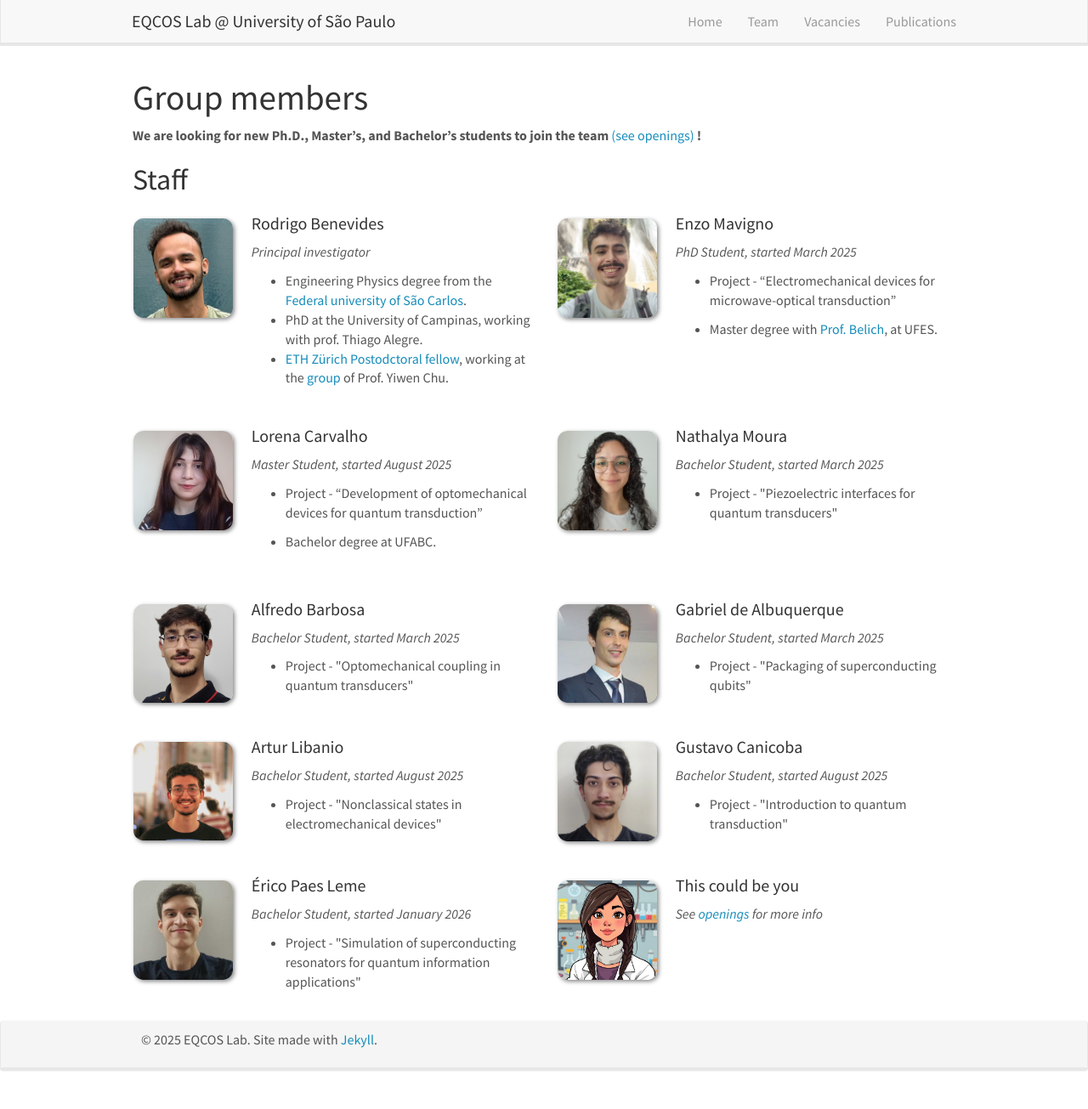
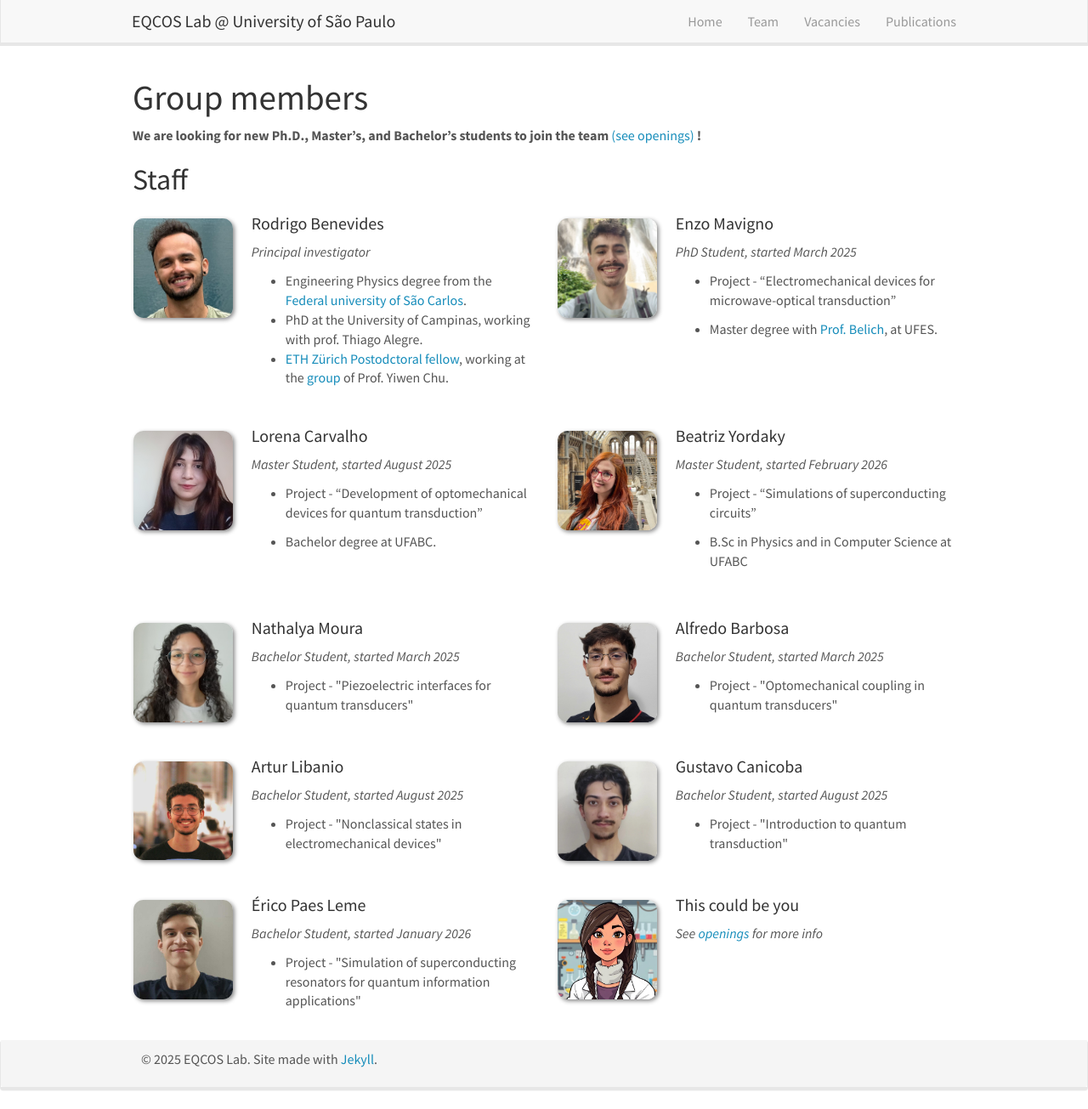
Before and after one commit to rsilvabenevides/eqcos.org, a Jekyll site: the page built from _pages/team.md, in a window 1280 px wide and 1305 px high. Shown: the whole window at 85% size. Built offline with Jekyll 4.4.1, drawn with Linux system fonts in a browser that asks for light colours; nearby versions of some CDN libraries.

Commit message:
Including Beatriz, removing Gabriel

```diff
--- a/_data/team_members.yml
+++ b/_data/team_members.yml
@@ -25,6 +25,13 @@
   # number_educ: 2
   # education2: BSc Jilin University
 
+- name: Beatriz Yordaky
+  photo: Foto_Beatriz.jpg
+  info: Master Student, started February 2026
+  number_educ: 2
+  education1: Project - "Simulations of superconducting circuits"
+  education2: B.Sc in Physics and in Computer Science at UFABC
+
 - name: Nathalya Moura
   photo: Foto_Moura.jpg
   info: Bachelor Student, started March 2025
@@ -48,16 +55,16 @@
   # # number_educ: 2
   # education2: BSc Jilin University
 
-- name: Gabriel de Albuquerque
-  photo: Foto_Albuquerque.jpg
-  info: Bachelor Student, started March 2025
-  number_educ: 1
-  education1: Project - "Packaging of superconducting qubits"
-  # number_educ: 1
-  # email: xx
-  # education1: Master degree with <a href="https://scholar.google.com/citations?user=3pCV7EYAAAAJ&hl=pt-BR">Prof. Belich</a>, at UFES.
-  # # number_educ: 2
-  # education2: BSc Jilin University
+# - name: Gabriel de Albuquerque
+#   photo: Foto_Albuquerque.jpg
+#   info: Bachelor Student, started March 2025
+#   number_educ: 1
+#   education1: Project - "Packaging of superconducting qubits"
+#   # number_educ: 1
+#   # email: xx
+#   # education1: Master degree with <a href="https://scholar.google.com/citations?user=3pCV7EYAAAAJ&hl=pt-BR">Prof. Belich</a>, at UFES.
+#   # # number_educ: 2
+#   # education2: BSc Jilin University
 
 - name: Artur Libanio
   photo: Foto_Libanio.jpg
```
Also changed, not shown: images/teampic/Foto_Beatriz.jpg (added).
